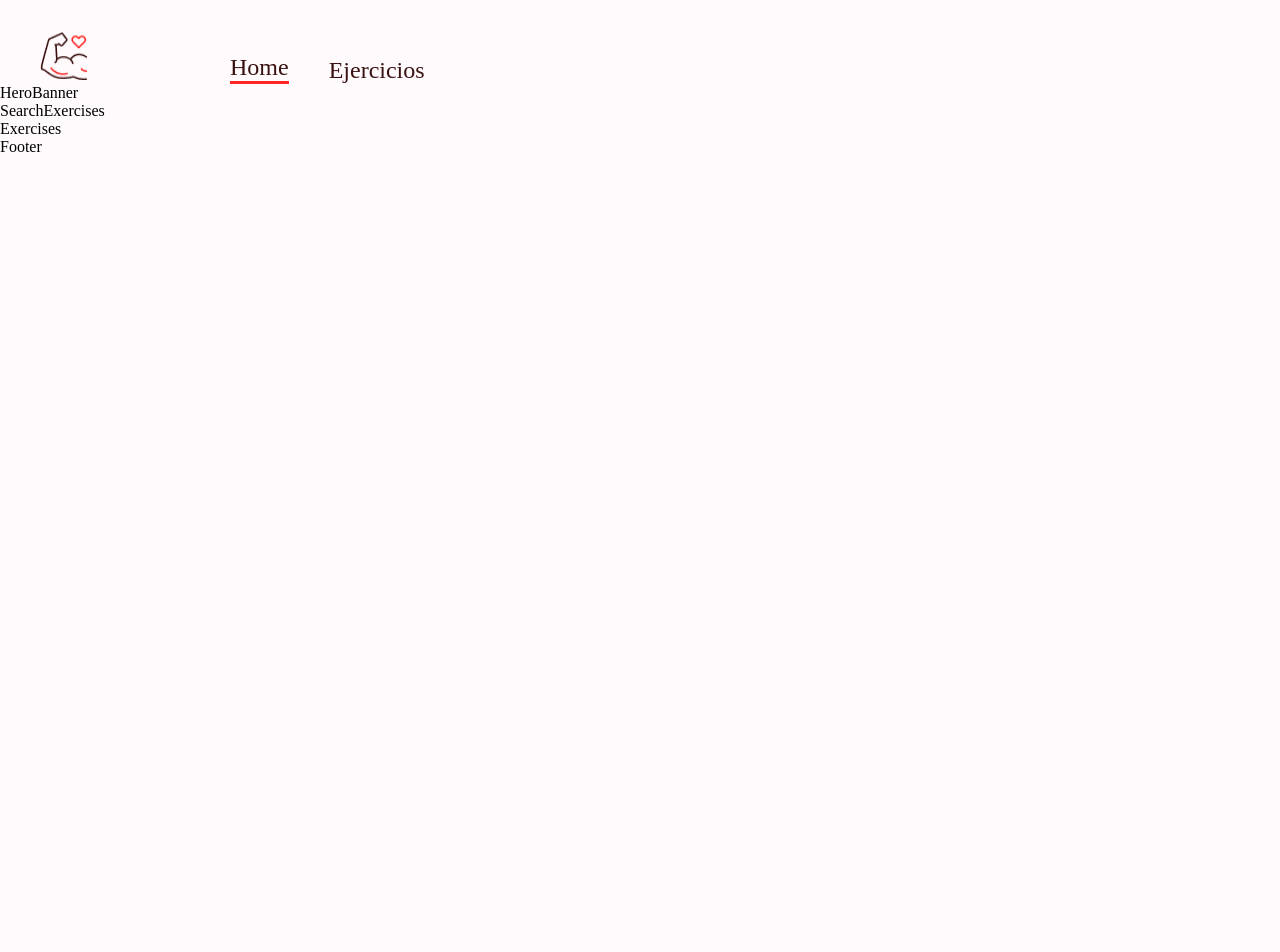
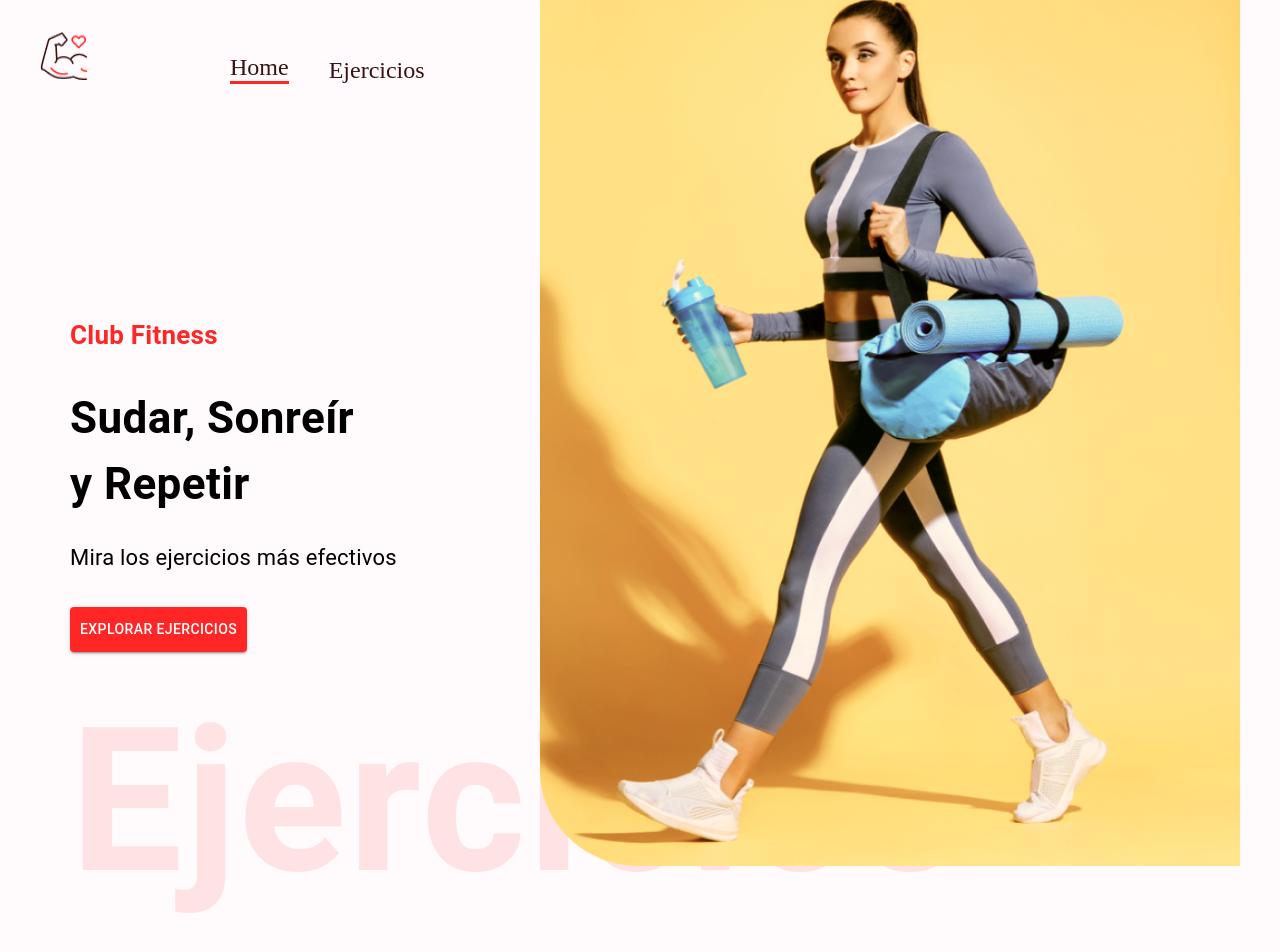
Before and after one commit to alexdevzen/fitness, a React (Create React App) app: page / in a window 1280 px wide. Shown: the top 952 px of the page. Before the commit the page ends 800 px from the top, so only its background shows below. Built offline with nearby package versions, Linux system fonts and the light colour scheme.

Commit message:
Hero component ok

```diff
--- a/src/components/HeroBanner.js
+++ b/src/components/HeroBanner.js
@@ -1,9 +1,59 @@
-import React from 'react'
+import React from "react";
+import { Box, Stack, Typography, Button } from "@mui/material";
+
+import HeroBannerImage from "../assets/images/banner.png";
 
 const HeroBanner = () => {
   return (
-    <div>HeroBanner</div>
-  )
-}
+    <Box
+      sx={{
+        mt: { lg: "212px", xs: "70px" },
+        ml: { sm: "50px" },
+      }}
+      position="relative"
+      p="20px"
+    >
+      <Typography color="#FF2625" fontWeight="600" fontSize="26px">
+        Club Fitness
+      </Typography>
 
-export default HeroBanner
+      <Typography
+        fontWeight={700}
+        sx={{ fontSize: { lg: "44px", xs: "40px" } }}
+        mb="23px"
+        mt="30px"
+      >
+        Sudar, Sonreír <br /> y Repetir
+      </Typography>
+
+      <Typography fontSize="22px" lineHeight="35px" mb={4}>
+        Mira los ejercicios más efectivos
+      </Typography>
+
+      <Button
+        variant="contained"
+        color="error"
+        href="#ejercicios"
+        sx={{ backgroundColor: "#ff2625", padding: '10px' }}
+      >
+        Explorar ejercicios
+      </Button>
+
+      <Typography
+        fontWeight={600}
+        color="#ff2625"
+        sx={{
+          opacity: 0.1,
+          display: { lg: "block", xs: "none" },
+        }}
+        fontSize="200px"
+      >
+        Ejercicios
+      </Typography>
+
+      <img src={HeroBannerImage} alt="banner" className="hero-banner-img" />
+    </Box>
+  );
+};
+
+export default HeroBanner;
--- a/src/components/SearchExercises.js
+++ b/src/components/SearchExercises.js
@@ -1,4 +1,4 @@
-import React from 'react'
+import React, { useEffect, useState } from 'react'
 
 const SearchExercises = () => {
   return (
```
